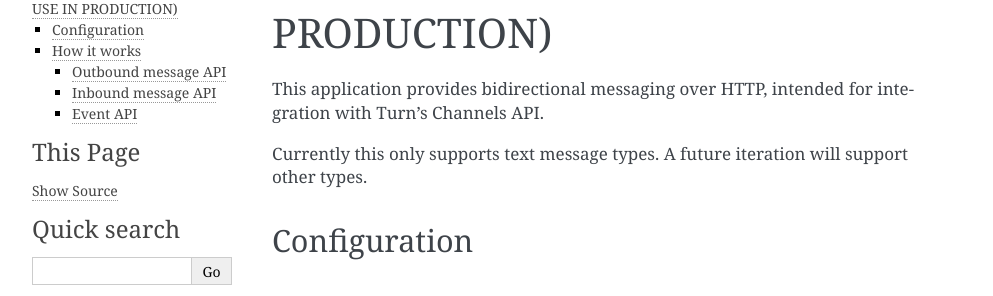
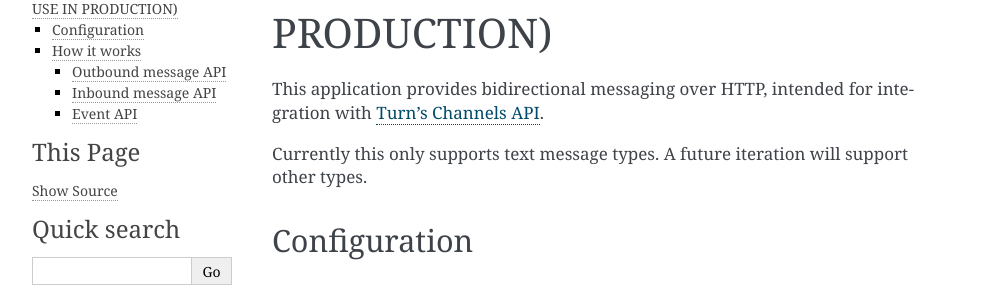
Before and after one commit to praekeltfoundation/vumi2, a Sphinx documentation site: the page built from docs/applications/turn_channels_api.rst, in a window 1280 px wide. Shown: the part 138-434 px from the top of the page, without its empty margins (148-1141 px from the left). Built offline with Sphinx 7.4.7, drawn with Linux system fonts in a browser that asks for light colours; part of the change alters nothing that is shown.

```diff
--- a/docs/applications/turn_channels_api.rst
+++ b/docs/applications/turn_channels_api.rst
@@ -2,7 +2,7 @@ Turn Channels API (EXPERIMENTAL: DO NOT USE IN PRODUCTION)
 -------------------
 
 This application provides bidirectional messaging over HTTP, intended
-for integration with Turn's Channels API.
+for integration with `Turn's Channels API <https://whatsapp.turn.io/docs/api/channel_api>`_.
 
 Currently this only supports text message types. A future iteration will support other types.
 
```
